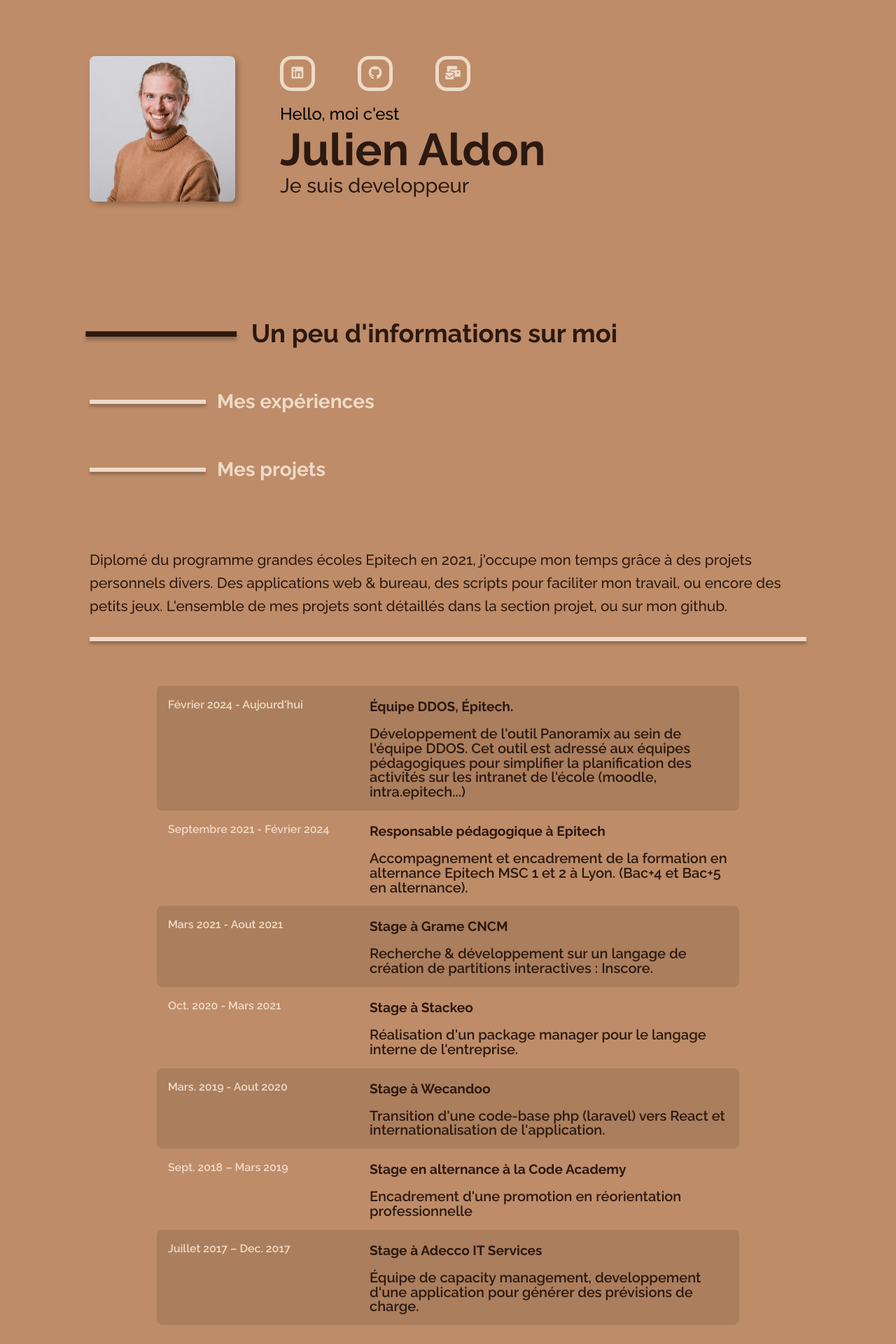
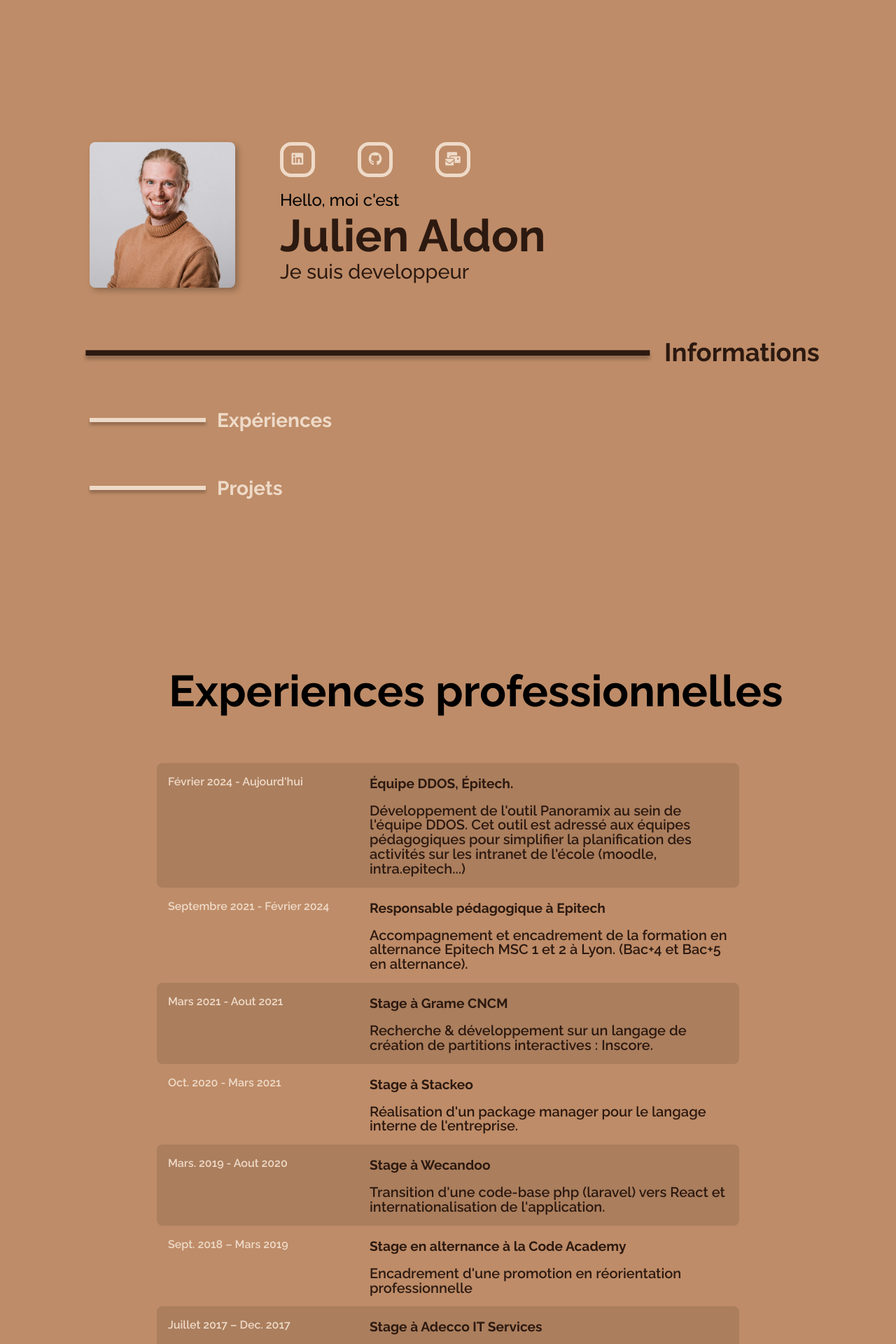
Before and after one commit to JulienAldon/Portfolio, a Jekyll site: the page built from index.markdown, in a window 1280 px wide. Shown: the top 1920 px of the page at 70% size. Built offline with Jekyll 4.4.1, drawn with Linux system fonts in a browser that asks for light colours; nearby versions of some CDN libraries.

Commit message:
add new page layout, fix button fill animation

```diff
--- a/_layouts/main.html
+++ b/_layouts/main.html
@@ -3,44 +3,48 @@
 <main class="about">
     <section>
         <div class="profilebox">
-            <img class="about-img img" src="/assets/images/ressources/about.webp" alt="Photo de Julien Aldon">
+            <img class="grow about-img img" src="/assets/images/ressources/about.webp" alt="Photo de Julien Aldon">
             <div class="aboutbox">
                 <div>
                     <nav class="iconbox">
-                        <a aria-label="Mon linkedin" rel="external" target="_blank" href="{{ site.linkedin_url }}" class="iconLink"><i class="iconElem fa-brands fa-linkedin"></i></a>
-                        <a aria-label="Mon github" rel="external" target="_blank" href="{{ site.github_url }}" class="iconLink"><i class="iconElem fa-brands fa-github"></i></a>
-                        <a aria-label="Mon adresse email" href="mailto:{{ site.email }}"id="mail-button" class="iconLink"><i class="iconElem fa-solid fa-envelopes-bulk"></i></a>
+                        <a aria-label="Mon linkedin" rel="external" target="_blank" href="{{ site.linkedin_url }}" class="grow iconLink"><i class="iconElem fa-brands fa-linkedin"></i></a>
+                        <a aria-label="Mon github" rel="external" target="_blank" href="{{ site.github_url }}" class="grow iconLink"><i class="iconElem fa-brands fa-github"></i></a>
+                        <a aria-label="Mon adresse email" href="mailto:{{ site.email }}"id="mail-button" class="grow iconLink"><i class="iconElem fa-solid fa-envelopes-bulk"></i></a>
                     </nav>
                     <p>Hello, moi c'est</p>
                     <h1>Julien Aldon</h1>
                     <h2>Je suis developpeur</h2>
                     <div class="text-box">
-                        <h2>Python</h2>
-                        <h2>Javascript</h2>
-                        <h2>C++</h2>
-                        <h2>C#</h2>
-                        <h2>Rust</h2>
-                        <h2>Web</h2>
+                        <h2><a target="_blank" href="/epitecheventplanner">Python</a></h2>
+                        <h2><a target="_blank" href="/biblio">Javascript</a></h2>
+                        <h2><a target="_blank" href="/raytracer">C++</a></h2>
+                        <h2><a target="_blank" href="/escapethevolcano">C#</a></h2>
+                        <h2><a target="_blank" href="/clicoscan">Rust</a></h2>
+                        <h2><a target="_blank" href="/fefan">Web</a></h2>
                     </div>
                 </div>
             </div>
         </div>
         <div class="infobox">
-            <a href="#pres-textbox" class="sectionSwitch selected"><span class="ruler"></span>Un peu d'informations sur moi</a href="">
-            <a href="#experiences" class="sectionSwitch"><span class="ruler"></span>Mes expériences</a href="">
-            <a href="#projets" class="sectionSwitch"><span class="ruler"></span>Mes projets</button>
+            <a href="#pres-textbox" class="sectionSwitch selected"><span class="ruler"></span>Informations</a>
+            <a href="#experiences" class="sectionSwitch"><span class="ruler"></span>Expériences</a>
+            <a href="#projets" class="sectionSwitch"><span class="ruler"></span>Projets</>
         </div>
         <div class="chevron">
             <a href="#projets"><i class="fa-solid fa-chevron-down"></i></a>
         </div>
     </section>
     <aside>
-        <article class="presentation">
+        <!-- <article class="presentation">
             <p id="pres-textbox" class="selected">
                 {{ page.presentation }}
             </p>
             <span></span>
-        </article>
+        </article> -->
+    </aside>
+</main>
+<section id="experiences">
+    <h2 class="project-title">Experiences professionnelles</h2>
     <article id="experiences" class="experiences">
         <ul>
             {% for elem in page.experiences %}
@@ -54,8 +58,7 @@
             {% endfor %}
         </ul>
     </article>
-    </aside>
-</main>
+</section>
 <section id="projets">
     <h2 class="project-title">Mes réalisations et projets personnels</h2>
     <div>
--- a/_posts/2022-11-04-EpitechEventPlanner.markdown
+++ b/_posts/2022-11-04-EpitechEventPlanner.markdown
@@ -58,10 +58,10 @@
 <!--more-->
 
 EEplanner sert à simplifier la planification des événements en masse pour les activités d'émargement. L'outil s'inscrit dans le processus d'émargement d'Epitech MSC.
-EEplanner fait partie des 3 outils servant au suivi des présences MSC, il automatise l'instanciation et l'inscription des promotions aux activités d'émargement. Etoken & L'intranet Epitech : sert à scanner les cartes apprenant et stocker le statut de présence des apprenants. Clikodrome : récupère le statut de présence des apprenants depuis l'intranet et demande à l'API Edusign d'envoyer les mails de présence.
+EEplanner fait partie des 3 outils servant au suivi des présences MSC, il automatise l'instanciation et l'inscription des promotions aux activités d'émargement. Etoken & L'intranet Epitech : sert à scanner les cartes des apprenants et stocker leur statut de présence. Clikodrome : récupère le statut de présence des apprenants depuis l'intranet et demande à l'API Edusign d'envoyer les mails de présence.
 
 Le projet est réalisé avec GTK en python, c'est la première fois que je manipule Glade pour la création de l'interface. L'interface, le CLI et le modèle sont trois parties distinctes de l'application, et ne sont pas interdépendants.
 
 L'outil contient un wrapper sur l'intranet EPITECH **(interface)** permettant à d'autres membres de l'équipe pédagogique
 de développer des outils autour de ce dernier. Ce Wrapper est disponible sur Pypi : <a href="https://pypi.org/project/yawaei/0.0.8/">Yawaei</a>. L'outil également est fourni avec un **GUI (Graphical User Interface)** et un **CLI (Command Line Interface)**.
-Tout le nécessaire pour installer le programme est fourni dans le dépôt. Le dépôt à un Makefile permettant d'installer l'application avec pip, sinon, il est possible de build pour ubuntu & debian (.deb) ainsi que pour Archlinux (PKGBUILD).
+Tout le nécessaire pour installer le programme est fourni dans le dépôt. Le dépôt a un Makefile permettant d'installer l'application avec pip, sinon, il est possible de build pour ubuntu & debian (.deb) ainsi que pour Archlinux (PKGBUILD).
--- a/assets/css/main.css
+++ b/assets/css/main.css
@@ -15,7 +15,12 @@
 .about {
   display: flex;
   min-height: 100vh;
+  flex-direction: column;
+  justify-content: center;
+  align-items: center;
 }
+
+
 
 .about section {
   width: 50vw;
@@ -33,6 +38,14 @@
   flex-flow: column;
   padding-bottom: 3rem;
   height: 14rem;
+}
+
+.grow {
+  transition: all .2s ease-in-out;
+}
+
+.grow:hover {
+  transform: rotate(-1deg) scale(1.1);
 }
 
 .presentation p {
@@ -62,13 +75,14 @@
 
 .experiences {
   margin-left: 5%;
-  margin-right: 20%;
+  margin-right: 5%;
 }
 
 .experiences ul {
   padding: 0rem;
   overflow-y: scroll;
-  max-height: 55vh;
+  width: 80vw;
+  max-height: 80vh;
   scrollbar-color: var(--fg-0) rgba(0,0,0,0);
 }
 
@@ -83,9 +97,14 @@
   background: rgba(0, 0, 0, 0.1);
 }
 
+.experiencebox:hover {
+  background-color: rgba(0, 0, 0, 0.2);
+  transition: all 0.4s ease;
+}
+
 .experiencebox div {
   padding-left: 3rem;
-  width: 25rem;
+  width: 50%;
 }
 
 .experiencebox .date {
@@ -127,7 +146,7 @@
   width: 10rem;
   display: inline-flex;
   margin-right: 1rem;
-  transition: all 0.4s ease-in;
+  transition: all 0.2s ease-in;
 }
 
 .infobox {
@@ -136,7 +155,7 @@
 
 .infobox a {
   display: flex;
-  transition: all 0.4s ease-in;
+  transition: all 0.2s ease-in;
   align-items: center;
   background: none;
   border: none;
@@ -171,6 +190,8 @@
 
 .infobox a.selected .ruler {
   border: 3px solid var(--fg-0);
+  flex: 1 1 auto
+
 }
 
 .chevron {
@@ -179,7 +200,7 @@
   display: flex;
   justify-content: center;
   align-items: center;
-  transition: all 0.4s ease-in;
+  transition: all 0.2s ease-in;
 }
 
 .chevron:hover {
@@ -189,7 +210,7 @@
 .profilebox {
   display: flex;
   flex-flow: row;
-  margin: 5rem 0rem 10rem 8rem;
+  margin: 5rem 0rem 2rem 8rem;
 }
 
 .about-img {
@@ -268,15 +289,14 @@
   height: 80px;
   background: #3c2317;
   transform: translateY(4rem) rotate(0deg);
-  animation: fillout 2s;
   border-radius: 40%;
   z-index: -1;
-  transition: all 1s;
+  transition: all 1.5s ease;
 }
 
 .iconLink:hover:before {
-  animation: fillin 2s;
-  transition: none;
+  transform: translateY(0rem) rotate(360deg);
+  transition: all 1.5s ease;
 }
 
 .iconElem {
@@ -292,6 +312,15 @@
   font-size: 3.9rem;
   line-height: 70px;
   margin-left: 5rem;
+}
+
+
+#experiences {
+  display: flex;
+  /* flex-wrap: wrap; */
+  flex-direction: column;
+  align-items: center;
+  justify-content: center;
 }
 
 #projets {
@@ -419,8 +448,8 @@
 .text-box {
   display: inline-block;
   position: relative;
-  top: 11%;
-  left: 73%;
+  top: 10.5%;
+  left: 75%;
 }
 
 .text-box h2 {
```
Also changed, not shown: Gemfile (+4 -11 lines), assets/css/project.css (+3 -22 lines). Lines whose indentation alone changed are shown as unchanged.
